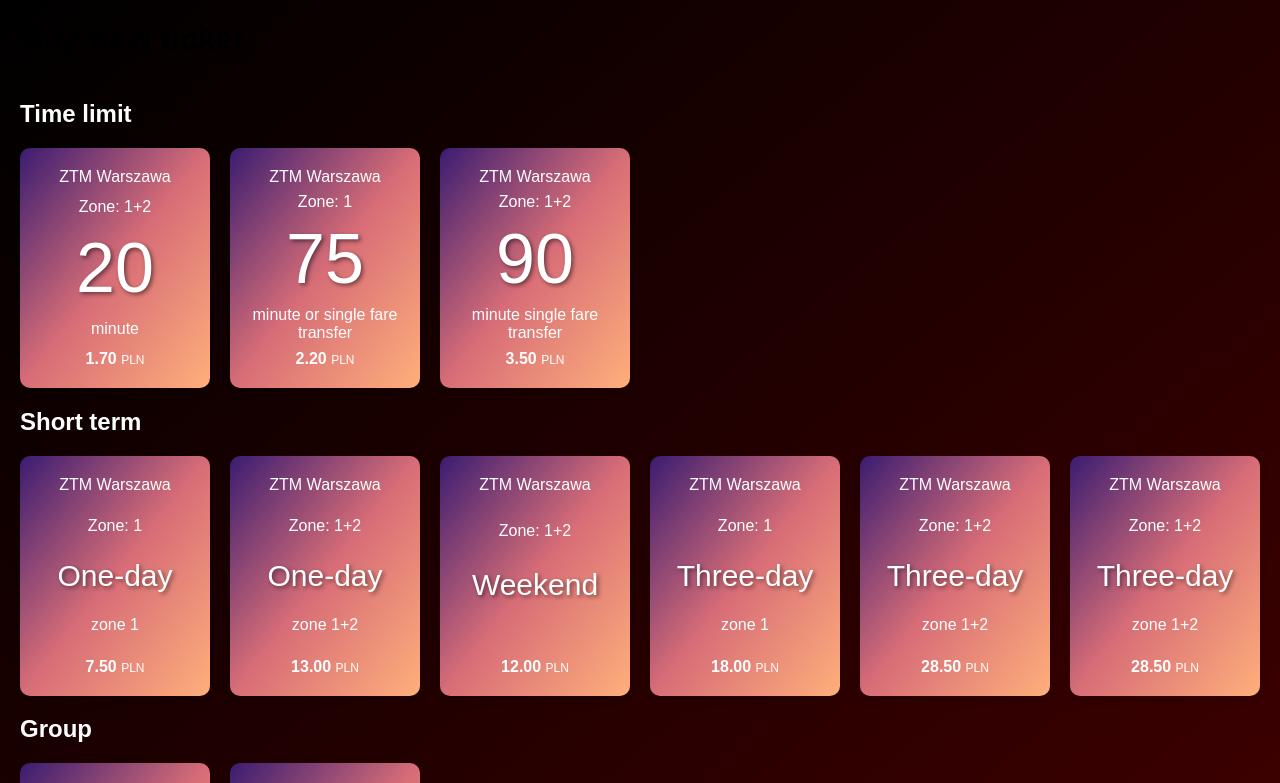
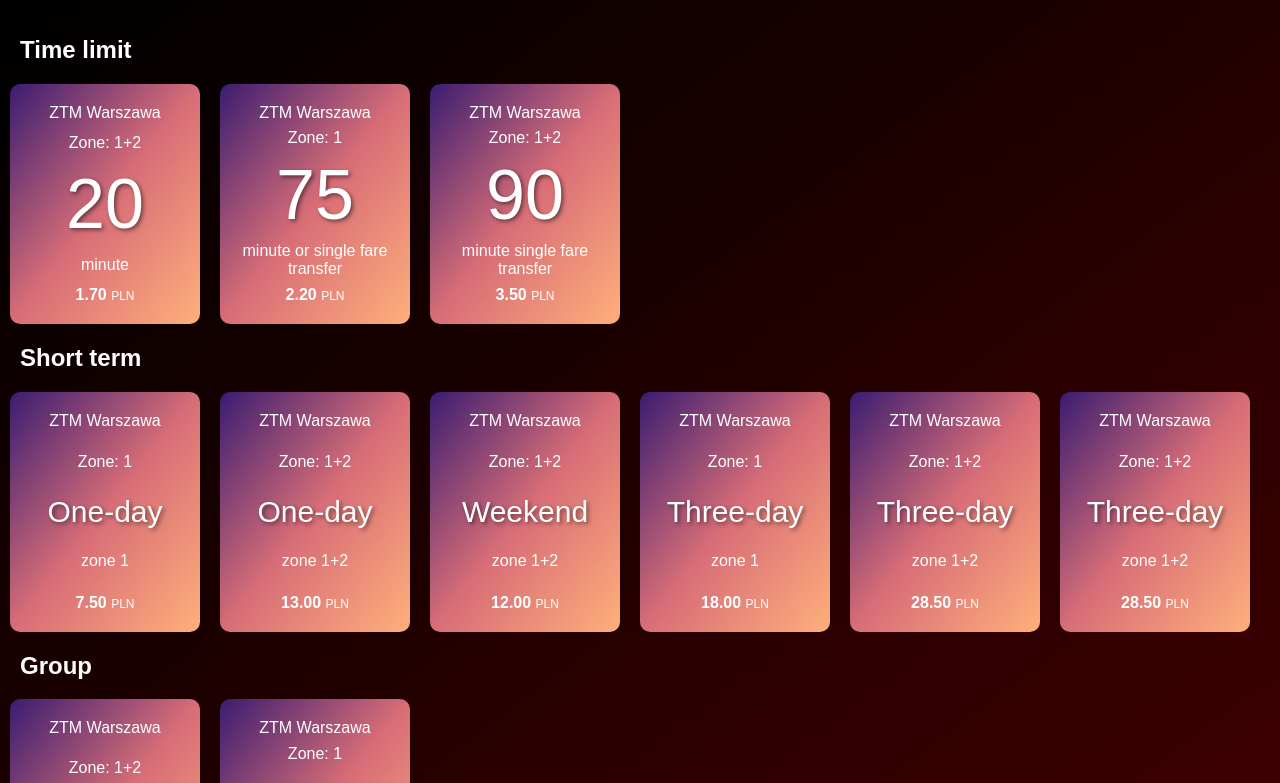
Before and after one commit to Volaheck/avalanche-tickets, a React (Create React App) app: page /buy in a window 1280 px wide. Shown: the top 783 px of the page. Built offline with nearby package versions, Linux system fonts and the light colour scheme.

Commit message:
Фикс верстки и меты

```diff
--- a/public/index.html
+++ b/public/index.html
@@ -4,40 +4,16 @@
     <meta charset="utf-8" />
     <link rel="icon" href="%PUBLIC_URL%/favicon.ico" />
     <meta name="viewport" content="width=device-width, initial-scale=1" />
-    <meta name="theme-color" content="#000000" />
     <meta
       name="description"
-      content="Web site created using create-react-app"
+      content="Avalanche universal sharing services"
     />
     <link rel="apple-touch-icon" href="%PUBLIC_URL%/logo192.png" />
-    <!--
-      manifest.json provides metadata used when your web app is installed on a
-      user's mobile device or desktop. See https://developers.google.com/web/fundamentals/web-app-manifest/
-    -->
     <link rel="manifest" href="%PUBLIC_URL%/manifest.json" />
-    <!--
-      Notice the use of %PUBLIC_URL% in the tags above.
-      It will be replaced with the URL of the `public` folder during the build.
-      Only files inside the `public` folder can be referenced from the HTML.
-
-      Unlike "/favicon.ico" or "favicon.ico", "%PUBLIC_URL%/favicon.ico" will
-      work correctly both with client-side routing and a non-root public URL.
-      Learn how to configure a non-root public URL by running `npm run build`.
-    -->
     <title>React App</title>
   </head>
   <body>
     <noscript>You need to enable JavaScript to run this app.</noscript>
     <div id="root"></div>
-    <!--
-      This HTML file is a template.
-      If you open it directly in the browser, you will see an empty page.
-
-      You can add webfonts, meta tags, or analytics to this file.
-      The build step will place the bundled scripts into the <body> tag.
-
-      To begin the development, run `npm start` or `yarn start`.
-      To create a production bundle, use `npm run build` or `yarn build`.
-    -->
   </body>
 </html>
--- a/src/app/index.tsx
+++ b/src/app/index.tsx
@@ -9,7 +9,6 @@
   body {
     margin: 0;
     display: flex;
-    justify-content: center;
     align-items: center;
     background: linear-gradient(to bottom right, #000000, #440000);
     font-family: 'Arial', sans-serif;
@@ -18,6 +17,7 @@
 
 export const App = () => {
 	return (
+		<>
 			<Router>
 				<GlobalStyles />
 				<Routes>
@@ -26,6 +26,7 @@
 					<Route path="/buy" element={<BuyList />} />
 				</Routes>
 			</Router>
+		</>
 	);
 };
 /*
--- a/src/app/views/buy-list/index.tsx
+++ b/src/app/views/buy-list/index.tsx
@@ -20,7 +20,6 @@
 export const BuyList = () => {
 	return (
 		<BuyWrapper>
-			<h1>Buy new ticket</h1>
 			<Groups>
 				{groups.data.map((group) => {
 					return (
@@ -31,7 +30,6 @@
 					);
 				})}
 			</Groups>
-			<button>Buy</button>
 		</BuyWrapper>
 	);
 };
--- a/src/app/views/buy-list/mock.ts
+++ b/src/app/views/buy-list/mock.ts
@@ -57,6 +57,7 @@
 					service: "ZTM Warszawa",
 					zone: "Zone: 1+2",
 					time: "Weekend",
+					description: "zone 1+2",
 					price: "1200",
 					id: 5,
 				},
--- a/src/app/views/buy-list/styled.ts
+++ b/src/app/views/buy-list/styled.ts
@@ -4,6 +4,7 @@
 
 export const GroupName = styled.h2`
   color: white;
+  padding-left: 20px;
 `;
 
 export const Groups = styled.ul`
--- a/src/app/views/buy-list/tickets/index.tsx
+++ b/src/app/views/buy-list/tickets/index.tsx
@@ -10,11 +10,8 @@
 } from "./styled";
 
 function convertPrice(price: string) {
-	// Отделяем последние две цифры
 	const lastTwoDigits = price.slice(-2);
-	// Отделяем остальные цифры
 	const restOfString = price.slice(0, -2);
-	// Соединяем части строки с точкой посередине
 	return restOfString + "." + lastTwoDigits;
 }
 
--- a/src/app/views/buy-list/tickets/styled.ts
+++ b/src/app/views/buy-list/tickets/styled.ts
@@ -3,11 +3,19 @@
 export const TicketsWrapper = styled.ul`
 	display: flex;
 	gap: 20px;
-	padding: 0;
+	padding: 0 10px;
+	max-width: 100vw;
+	overflow-x: scroll;
+	box-sizing: border-box;
+	scrollbar-width: none;
+	&::-webkit-scrollbar {
+		display: none;
+	}
 `;
 
 export const Ticket = styled.li`
 	display: flex;
+	flex-shrink: 0;
 	flex-direction: column;
 	gap: 5px;
 	width: 150px;
```
Also changed, not shown: public/manifest.json. Lines whose indentation alone changed are shown as unchanged.
